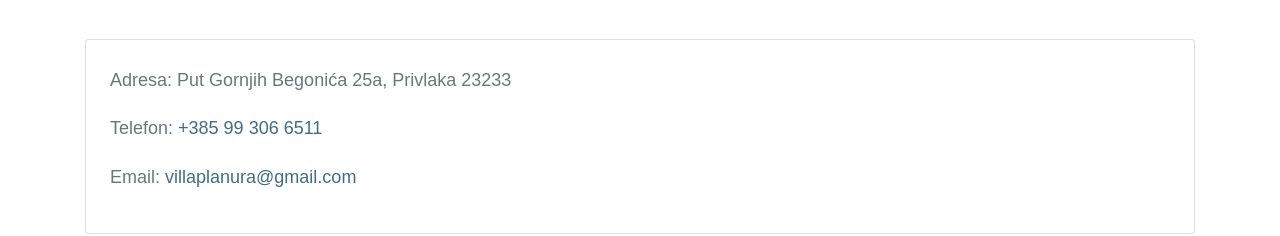
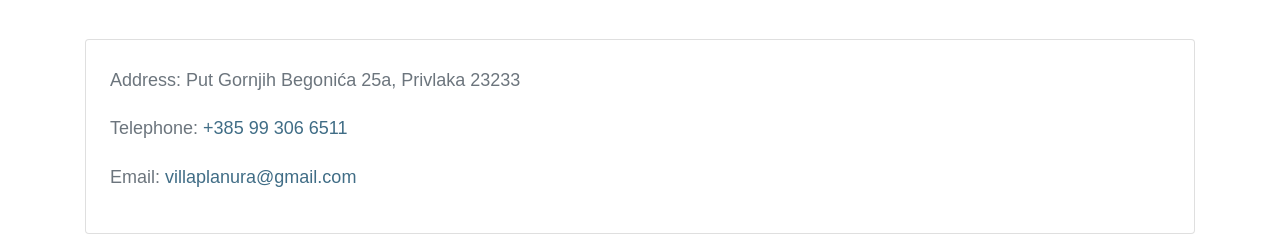
Before and after one commit to fazinictea/villaplanura, a plain HTML site: page contact.html in a window 1280 px wide. Shown: the part 569-805 px from the top of the page. Drawn offline with Linux system fonts and the light colour scheme; a web font is replaced by a local one.

Commit message:
Update contact.html

```diff
--- a/contact.html
+++ b/contact.html
@@ -103,8 +103,8 @@
 
        <div class="container mt-5 mb-5">
         <div class="card p-4 shadow-sm">
-            <p><strong>Adresa:</strong> Put Gornjih Begonića 25a, Privlaka 23233</p>
-            <p><strong>Telefon:</strong> <a href="tel:+385993066511">+385 99 306 6511</a></p>
+            <p><strong>Address:</strong> Put Gornjih Begonića 25a, Privlaka 23233</p>
+            <p><strong>Telephone:</strong> <a href="tel:+385993066511">+385 99 306 6511</a></p>
             <p><strong>Email:</strong> <a href="mailto:villaplanura@gmail.com">villaplanura@gmail.com</a></p>
         </div>
     </div>
```
